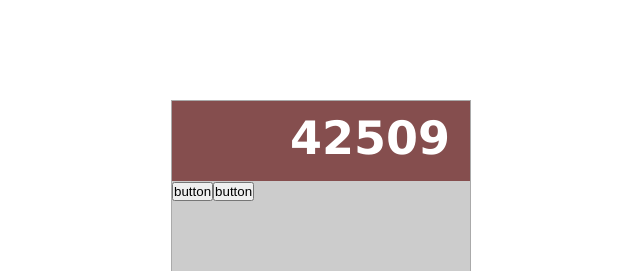
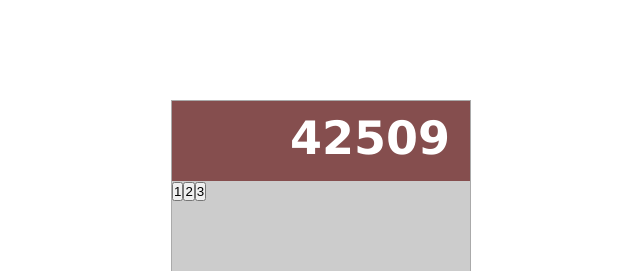
Before and after one commit to g-krzysztof/calculator, a React (Create React App) app: page / in a window 1280 px wide. Shown: the top 271 px of the page, without its empty margins (319-959 px from the left). Built offline with nearby package versions, Linux system fonts and the light colour scheme.

Commit message:
add prop name to Buttons

```diff
--- a/src/components/App.js
+++ b/src/components/App.js
@@ -12,8 +12,9 @@ class App extends React.Component {
       <div className="App">
         <Display display={this.state.display} />
         <div className="buttons-wrapper">
-          <Button />
-          <Button />
+          <Button name="1" />
+          <Button name="2" />
+          <Button name="3" />
         </div>
       </div>
     );
--- a/src/components/Button.js
+++ b/src/components/Button.js
@@ -4,7 +4,7 @@ import '../css/Button.css';
 function Button(props) {
     return (
         <div className="Button">
-            <button>button</button>
+            <button>{props.name}</button>
         </div>
     );
 }
```
Also changed, not shown: 1 other file (tests, documents, lock files or other folders).
